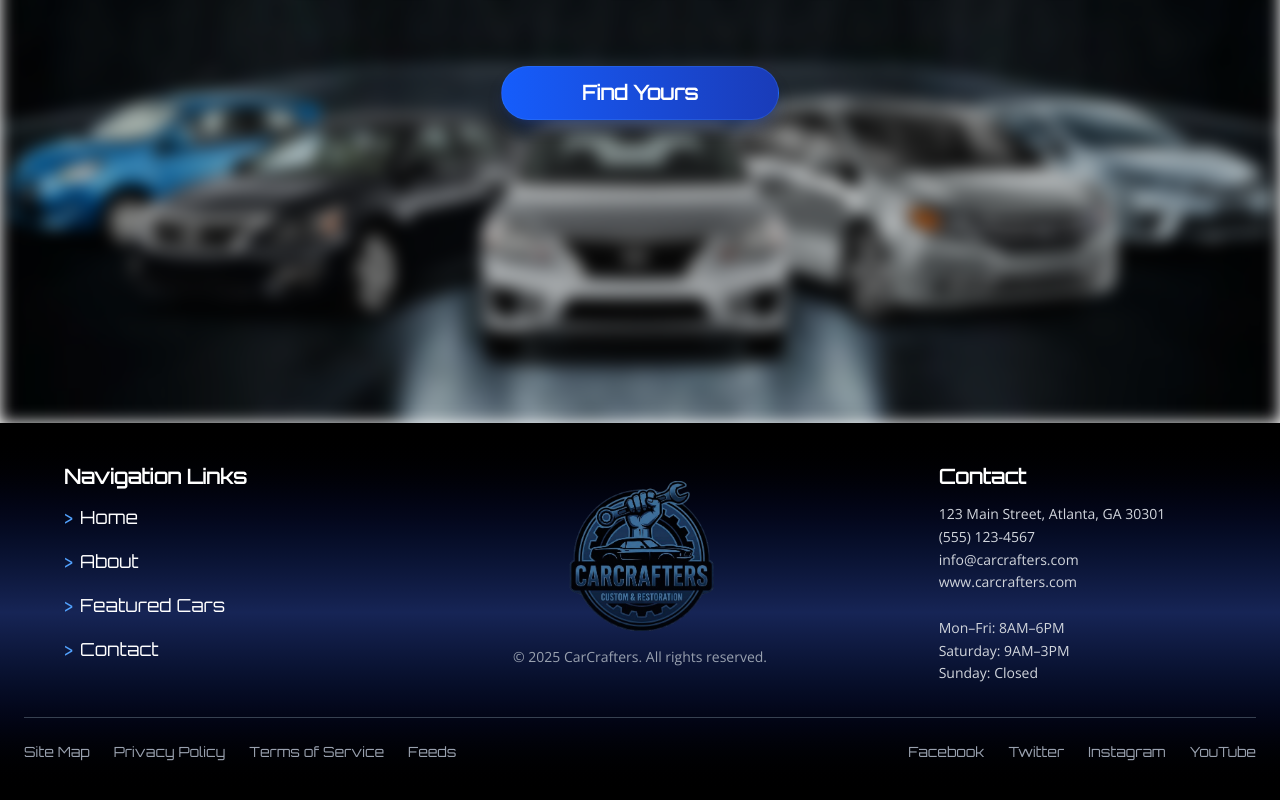
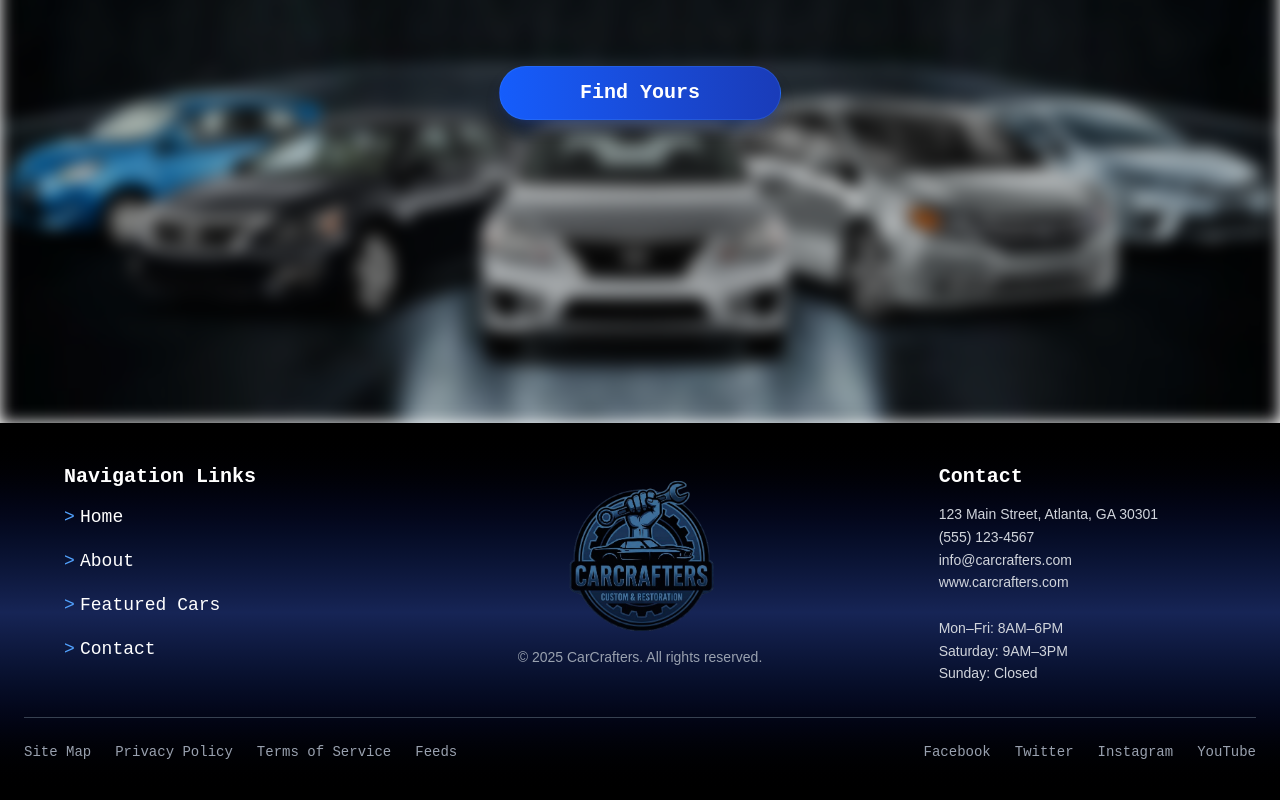
Before and after one commit to Abdo-omran2206/CarCrafters, a Next.js app: page / in a window 1280 px wide. Shown: the part 4519-5319 px from the top of the page. Built offline with nearby package versions, Linux system fonts and the light colour scheme.

Commit message:
Comment out font-face definitions
Comment out the @font-face declarations in globals.css

```diff
--- a/app/globals.css
+++ b/app/globals.css
@@ -1,4 +1,4 @@
-@font-face {
+/* @font-face {
   font-family: "OrbitronLocal";
   src: url("/fonts/Orbitron/Orbitron-VariableFont_wght.ttf") format("truetype");
   font-weight: 100 ;
@@ -9,7 +9,7 @@
   src: url("/fonts/Open_Sans/OpenSans-VariableFont.ttf") format("truetype");
   font-weight: 100 900;
   font-style: normal;
-}
+} */
 
 /* Tailwind import */
 @import "tailwindcss";
```
